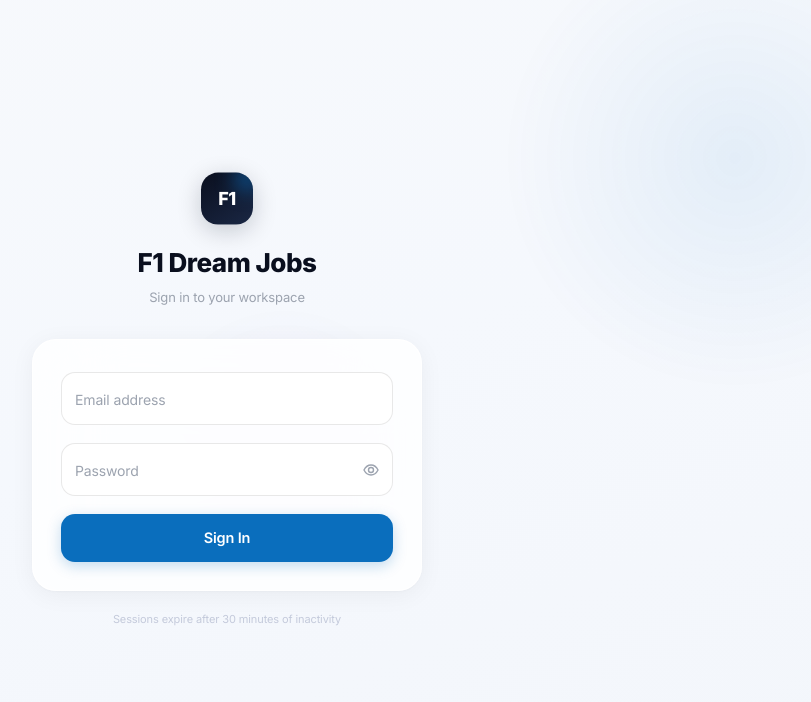
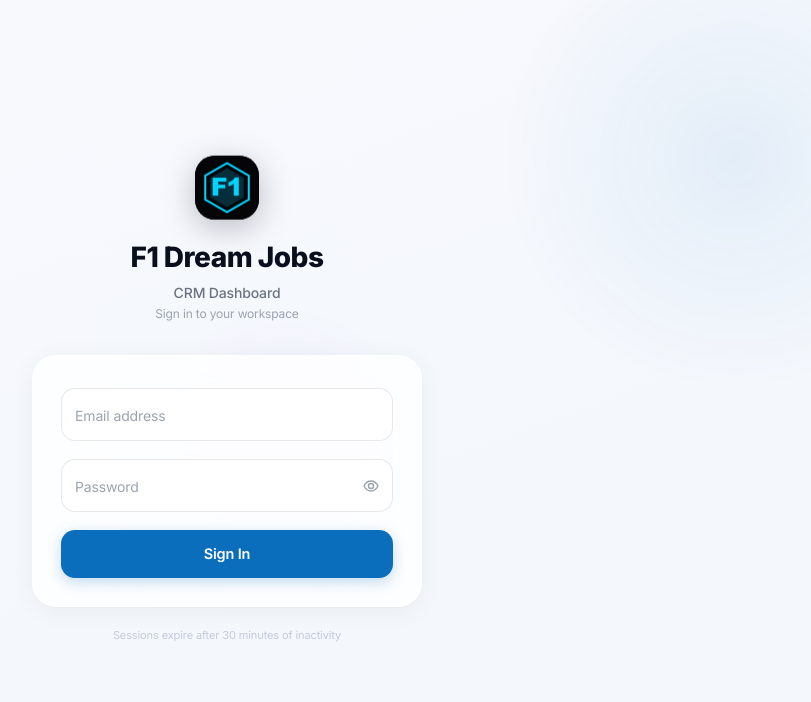
Before and after one commit to sathishlella/Prime-CRM, a Next.js app: page /login in a window 1280 px wide. Shown: the top 702 px of the page, without its empty margins (413-1224 px from the left). Built offline with nearby package versions, Linux system fonts and the light colour scheme; no server answers.

Commit message:
feat: update login page with logo.png and CRM Dashboard subtitle

```diff
--- a/src/app/(auth)/login/page.tsx
+++ b/src/app/(auth)/login/page.tsx
@@ -5,6 +5,7 @@ import { useRouter, useSearchParams } from "next/navigation";
 import { useForm } from "react-hook-form";
 import { zodResolver } from "@hookform/resolvers/zod";
 import { z } from "zod";
+import Image from "next/image";
 import { createClient } from "@/lib/supabase/client";
 import type { Role } from "@/lib/supabase/database.types";
 
@@ -232,35 +233,38 @@ function LoginPageInner() {
         transition: "all 0.6s cubic-bezier(.4,0,.2,1)",
       }}>
 
-        {/* Wordmark */}
+        {/* Logo & Brand */}
         <div style={{ textAlign: "center", marginBottom: 32 }}>
           <div style={{
-            width:          52,
-            height:         52,
-            borderRadius:   17,
-            margin:         "0 auto 18px",
+            width:          64,
+            height:         64,
+            borderRadius:   20,
+            margin:         "0 auto 16px",
             background:     "linear-gradient(145deg, #0A0F1E, #1a2744)",
             display:        "flex",
             alignItems:     "center",
             justifyContent: "center",
-            boxShadow:      "0 6px 24px rgba(10,15,30,0.2)",
+            boxShadow:      "0 8px 32px rgba(10,15,30,0.25)",
             position:       "relative",
             overflow:       "hidden",
             animation:      "float 5s ease-in-out infinite",
           }}>
-            <div style={{
-              position: "absolute", top: -6, right: -6,
-              width: 24, height: 24,
-              background: "rgba(10,110,189,0.7)",
-              borderRadius: "50%",
-              filter: "blur(10px)",
-            }} />
-            <span style={{ color: "#fff", fontSize: 18, fontWeight: 800, letterSpacing: "-0.5px", position: "relative", zIndex: 1 }}>F1</span>
+            <Image
+              src="/logo.png"
+              alt="F1 Dream Jobs"
+              width={64}
+              height={64}
+              style={{ objectFit: "cover", width: "100%", height: "100%" }}
+              priority
+            />
           </div>
-          <h1 style={{ fontSize: 26, fontWeight: 800, color: "#0A0F1E", margin: 0, letterSpacing: "-0.5px" }}>
+          <h1 style={{ fontSize: 28, fontWeight: 800, color: "#0A0F1E", margin: 0, letterSpacing: "-0.5px" }}>
             F1 Dream Jobs
           </h1>
-          <p style={{ color: "#9CA3AF", fontSize: 13, marginTop: 6, fontWeight: 400 }}>
+          <p style={{ color: "#6B7280", fontSize: 14, marginTop: 4, fontWeight: 500 }}>
+            CRM Dashboard
+          </p>
+          <p style={{ color: "#9CA3AF", fontSize: 12, marginTop: 2, fontWeight: 400 }}>
             Sign in to your workspace
           </p>
         </div>
```
